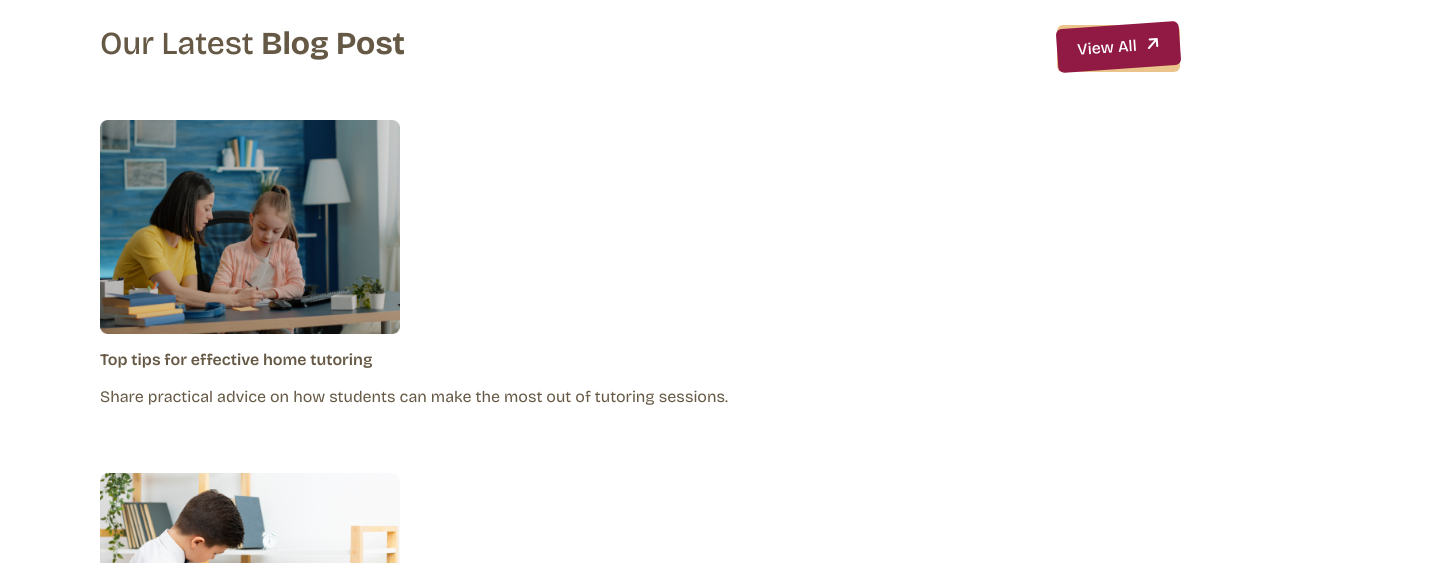
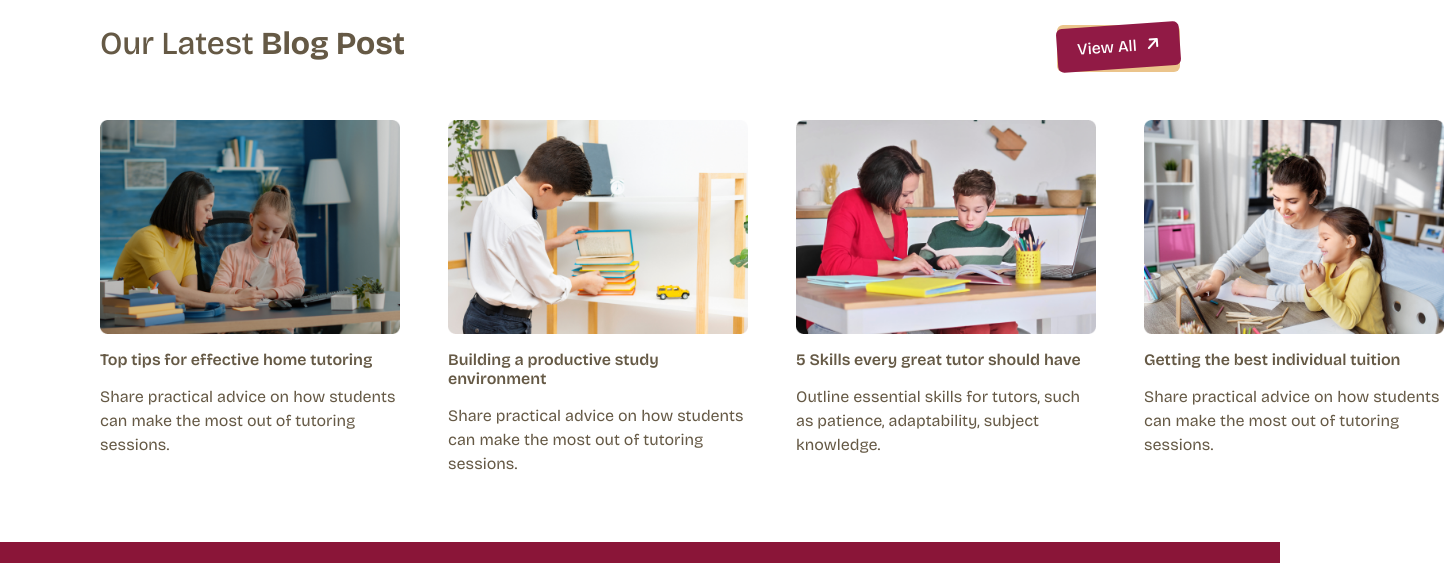
Before and after one commit to fariskt/machine-test--html, a plain HTML site: page index.html in a window 1280 px wide. Shown: the part 7120-7683 px from the top of the page, 1444 px wide, since content can reach past the window. Drawn offline with nearby package versions, Linux system fonts and the light colour scheme.

Commit message:
small fix on latest blod component

```diff
--- a/components/latest-blog.html
+++ b/components/latest-blog.html
@@ -8,7 +8,7 @@
               </button>
             </div>
     </div>
-    <div class="d-flex flex-wrap mt-5 gap-5">
+    <div class="d-flex flex-md-nowrap flex-wrap mt-5 gap-5">
         <div>
             <img src="assests/images/blogs/mother-helps-her-daughter-with-homework-cozy-table-warmly-lit-room-evening 1.png" alt="" width="300">
             <h6 class="fw-semibold my-3">Top tips for effective home tutoring</h6>
```
